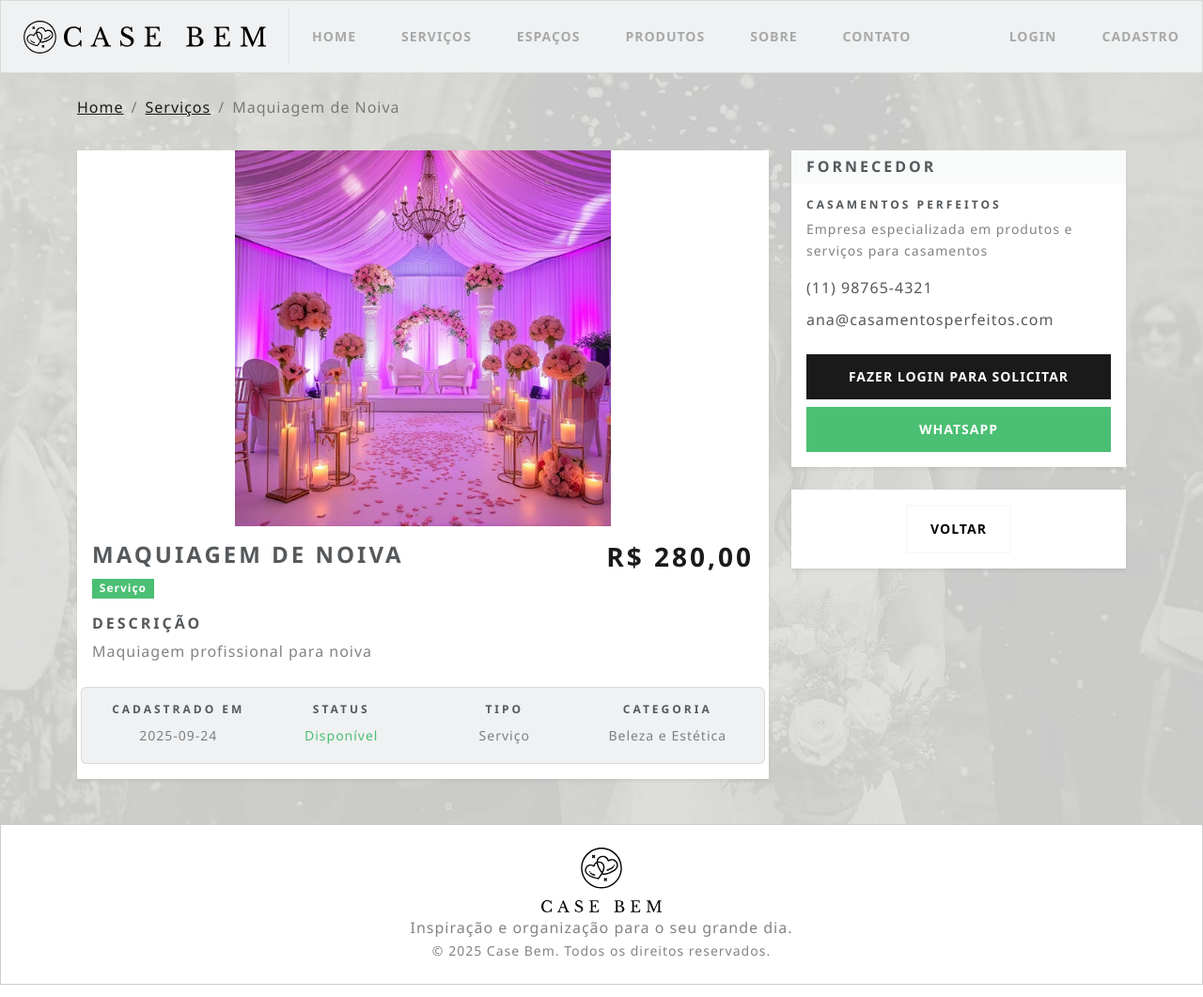
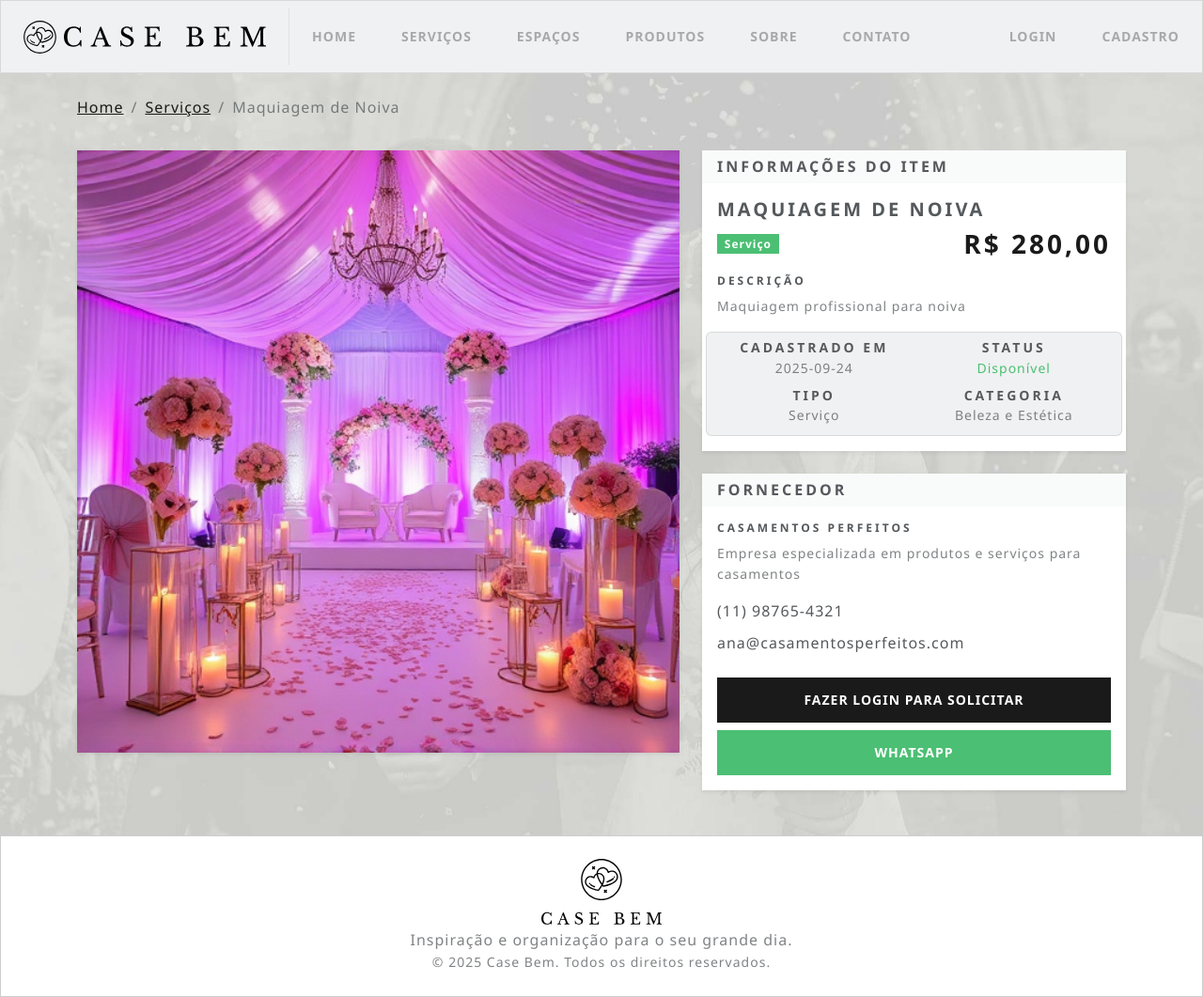
Before and after one commit to RebekaSerafim/CaseBem, a FastAPI app: page /item/1 in a window 1280 px wide. Shown: the whole page at 94% size. Run offline with FastAPI, Linux system fonts and the light colour scheme; data comes from the database, SQL or seed files in the repository; some libraries are stand-ins or nearby versions.

Commit message:
detalhes do item

```diff
--- a/templates/publico/item_detalhes.html
+++ b/templates/publico/item_detalhes.html
@@ -46,15 +46,15 @@
 
     <div class="row">
         <!-- Coluna principal - Detalhes do item -->
-        <div class="col-lg-8">
+        <div class="col-lg-7">
             <div class="card shadow-sm mb-4">
                 <!-- Imagem do item -->
-                <div class="card-img-top position-relative overflow-hidden" style="height: 400px;">
+                <div class="card-img-top position-relative overflow-hidden" style="min-height: 300px; height: fit-content;">
                     {% if item.id %}
                         <img src="/static/img/itens/{{ '%06d'|format(item.id) }}.jpg"
                              alt="{{ item.nome }}"
                              class="w-100 h-100"
-                             style="object-fit: contain; object-position: center;"
+                             style="object-fit: cover; object-position: center;"
                              onerror="this.onerror=null; this.parentElement.innerHTML='<div class=\'d-flex align-items-center justify-content-center bg-light h-100\'><span class=\'text-muted\'><i class=\'fas fa-image fa-4x\'></i></span></div>';">
                     {% else %}
                         <div class="d-flex align-items-center justify-content-center bg-light h-100">
@@ -65,11 +65,23 @@
                     {% endif %}
                 </div>
 
+            </div>
+        </div>
+
+        <!-- Sidebar - Informações do produto e fornecedor -->
+        <div class="col-lg-5">
+            <!-- Card com informações do produto -->
+            <div class="card shadow-sm mb-4">
+                <div class="card-header">
+                    <h5 class="mb-0">
+                        <i class="fas fa-info-circle"></i> Informações do Item
+                    </h5>
+                </div>
                 <div class="card-body">
                     <!-- Header -->
-                    <div class="d-flex justify-content-between align-items-start mb-3">
-                        <div>
-                            <h1 class="card-title h3 mb-2">{{ item.nome }}</h1>
+                    <div class="mb-3">
+                        <h1 class="card-title h4 mb-2">{{ item.nome }}</h1>
+                        <div class="d-flex justify-content-between align-items-center">
                             <span class="badge fs-6
                                 {% if item.tipo == 'PRODUTO' %}bg-primary
                                 {% elif item.tipo == 'SERVIÇO' %}bg-success
@@ -80,31 +92,29 @@
                                 {% elif item.tipo == 'ESPAÇO' %}Espaço
                                 {% else %}{{ item.tipo }}{% endif %}
                             </span>
-                        </div>
-                        <div class="text-end">
                             <h2 class="text-primary mb-0">{{ item.preco|moeda }}</h2>
                         </div>
                     </div>
 
                     <!-- Descrição -->
-                    <div class="mb-4">
-                        <h5>Descrição</h5>
-                        <p class="text-muted">{{ item.descricao }}</p>
+                    <div class="mb-3">
+                        <h6>Descrição</h6>
+                        <p class="text-muted small">{{ item.descricao }}</p>
                     </div>
 
                     <!-- Observações (se existirem) -->
                     {% if item.observacoes %}
-                    <div class="mb-4">
-                        <h5>Observações</h5>
-                        <p class="text-muted">{{ item.observacoes }}</p>
+                    <div class="mb-3">
+                        <h6>Observações</h6>
+                        <p class="text-muted small">{{ item.observacoes }}</p>
                     </div>
                     {% endif %}
 
                     <!-- Informações adicionais -->
-                    <div class="row text-center bg-light rounded p-3">
-                        <div class="col-md-3">
-                            <i class="fas fa-calendar-alt text-primary mb-2"></i>
-                            <h6>Cadastrado em</h6>
+                    <div class="row text-center bg-light rounded p-2">
+                        <div class="col-6 mb-2">
+                            <i class="fas fa-calendar-alt text-primary mb-1"></i>
+                            <h6 class="small mb-0">Cadastrado em</h6>
                             <small class="text-muted">
                                 {% if item.data_cadastro %}
                                     {{ item.data_cadastro[:10] }}
@@ -113,14 +123,14 @@
                                 {% endif %}
                             </small>
                         </div>
-                        <div class="col-md-3">
-                            <i class="fas fa-check-circle text-success mb-2"></i>
-                            <h6>Status</h6>
+                        <div class="col-6 mb-2">
+                            <i class="fas fa-check-circle text-success mb-1"></i>
+                            <h6 class="small mb-0">Status</h6>
                             <small class="text-success">Disponível</small>
                         </div>
-                        <div class="col-md-3">
-                            <i class="fas fa-layer-group text-info mb-2"></i>
-                            <h6>Tipo</h6>
+                        <div class="col-6">
+                            <i class="fas fa-layer-group text-info mb-1"></i>
+                            <h6 class="small mb-0">Tipo</h6>
                             <small class="text-muted">
                                 {% if item.tipo == 'PRODUTO' %}Produto
                                 {% elif item.tipo == 'SERVIÇO' %}Serviço
@@ -128,9 +138,9 @@
                                 {% else %}{{ item.tipo }}{% endif %}
                             </small>
                         </div>
-                        <div class="col-md-3">
-                            <i class="fas fa-tag text-warning mb-2"></i>
-                            <h6>Categoria</h6>
+                        <div class="col-6">
+                            <i class="fas fa-tag text-warning mb-1"></i>
+                            <h6 class="small mb-0">Categoria</h6>
                             <small class="text-muted">
                                 {% if item.categoria and item.categoria.nome %}
                                     {{ item.categoria.nome }}
@@ -142,10 +152,8 @@
                     </div>
                 </div>
             </div>
-        </div>
 
-        <!-- Sidebar - Informações do fornecedor -->
-        <div class="col-lg-4">
+            <!-- Card com informações do fornecedor -->
             <div class="card shadow-sm mb-4">
                 <div class="card-header">
                     <h5 class="mb-0">
@@ -201,14 +209,6 @@
                 </div>
             </div>
 
-            <!-- Botão voltar -->
-            <div class="card shadow-sm">
-                <div class="card-body text-center">
-                    <a href="javascript:history.back()" class="btn btn-outline-secondary">
-                        <i class="fas fa-arrow-left"></i> Voltar
-                    </a>
-                </div>
-            </div>
         </div>
     </div>
 
```
